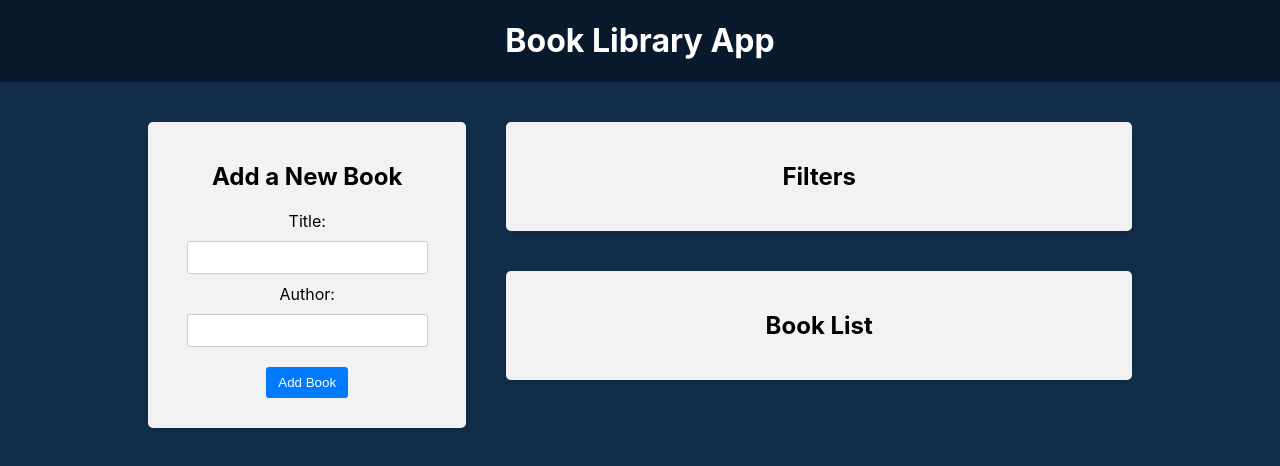
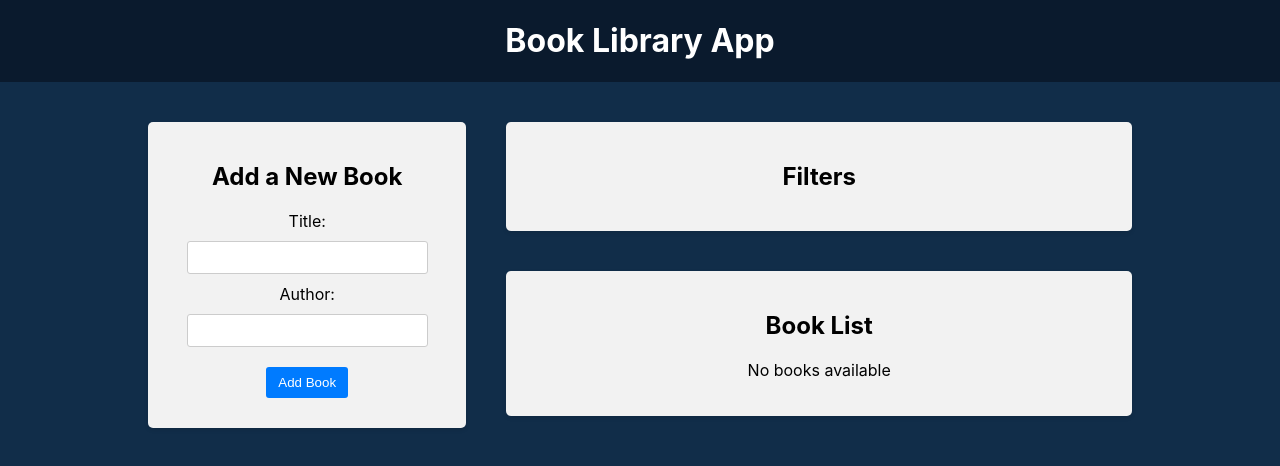
Before and after one commit to dimitrijnemesh/29-react-redux, a React (Create React App) app in the folder frontend/: page / in a window 1280 px wide. Shown: the top 466 px of the page. Built offline with nearby package versions, Linux system fonts and the light colour scheme.

Commit message:
re-commit

```diff
--- a/frontend/src/components/BookList/BookList.js
+++ b/frontend/src/components/BookList/BookList.js
@@ -7,7 +7,7 @@ const BookList = () => {
   return (
     <div className="app-block book-list">
       <h2>Book List</h2>
-      {books.lenght === 0 ? (
+      {books.length === 0 ? (
         <p>No books available</p>
       ) : (
         <ul>
```
